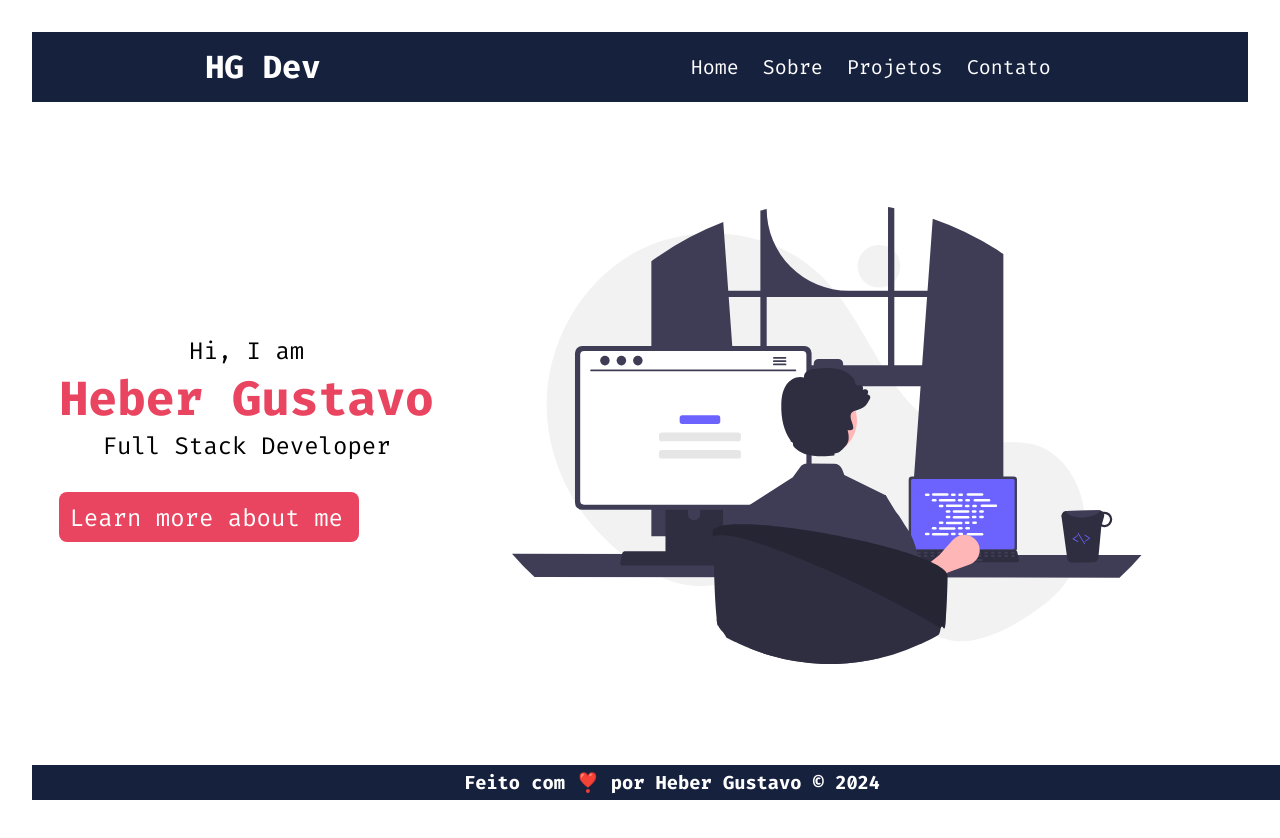
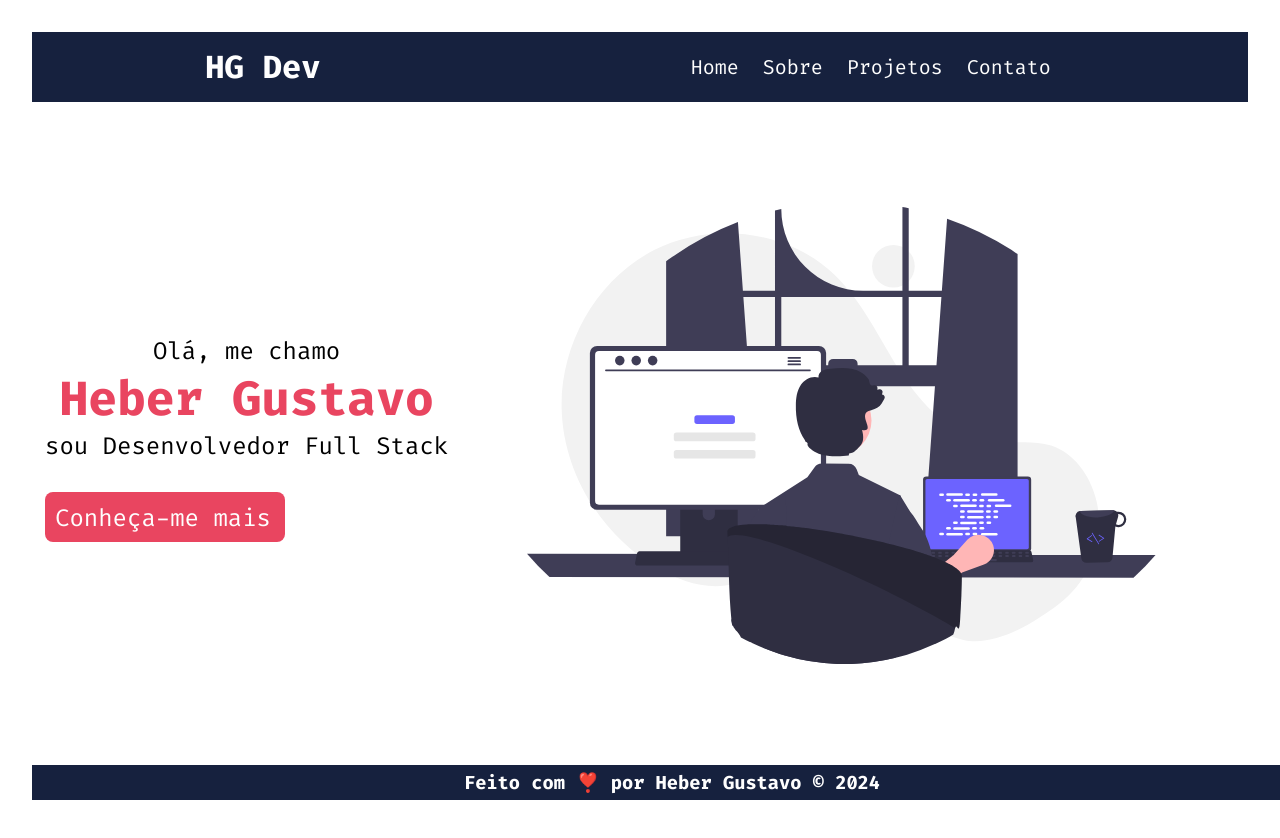
Before and after one commit to heberGustavo/portifolio, a React (Vite) app in the folder portfolio/: page / in a window 1280 px wide. Shown: the top 838 px of the page. Built offline with nearby package versions, Linux system fonts and the light colour scheme.

Commit message:
Update return messages

```diff
--- a/portfolio/src/pages/Home/Home.module.css
+++ b/portfolio/src/pages/Home/Home.module.css
@@ -15,7 +15,7 @@
 }
 
 .btnDefault  {
-    width: 300px;
+    width: 240px;
     height: 50px;
     font-size: 1.5rem;
     padding: 10px;
--- a/portfolio/src/pages/Home/index.jsx
+++ b/portfolio/src/pages/Home/index.jsx
@@ -6,11 +6,11 @@ function Home() {
         <section className={styles.home}>
             <div className={styles.left}>
                 <p>
-                    Hi, I am <br/>
+                    Olá, me chamo <br/>
                     <span>Heber Gustavo</span> <br />
-                    Full Stack Developer
+                    sou Desenvolvedor Full Stack
                 </p>
-                <Link to="/about" className={styles.btnDefault}>Learn more about me</Link>
+                <Link to="/about" className={styles.btnDefault}>Conheça-me mais</Link>
             </div>
             <div className={styles.rigth}>
                 <img src="/person-full-stack.svg" alt="Boas vindas"></img>
--- a/portfolio/src/pages/Project/Project.module.css
+++ b/portfolio/src/pages/Project/Project.module.css
@@ -11,3 +11,13 @@
     gap: 1.5rem;
     margin-block: 1rem;
 }
+
+.msg_loading{
+    margin-top: 20px;
+    text-align: center;
+}
+
+.msg_loading span{
+    font-size: 1rem;
+    font-style: italic;
+}
--- a/portfolio/src/pages/Project/index.jsx
+++ b/portfolio/src/pages/Project/index.jsx
@@ -35,7 +35,10 @@ function Project() {
                         }
                     </section>
                 ) : (
-                    <p>Carregando repositórios</p>
+                    <div className={styles.msg_loading}>
+                        <p>Carregando repositórios...</p>
+                        <span>Se demorar muito, talvez atingiu o limite de requisições no GitHub</span>
+                    </div>
                 )
             }
         </section>
```
